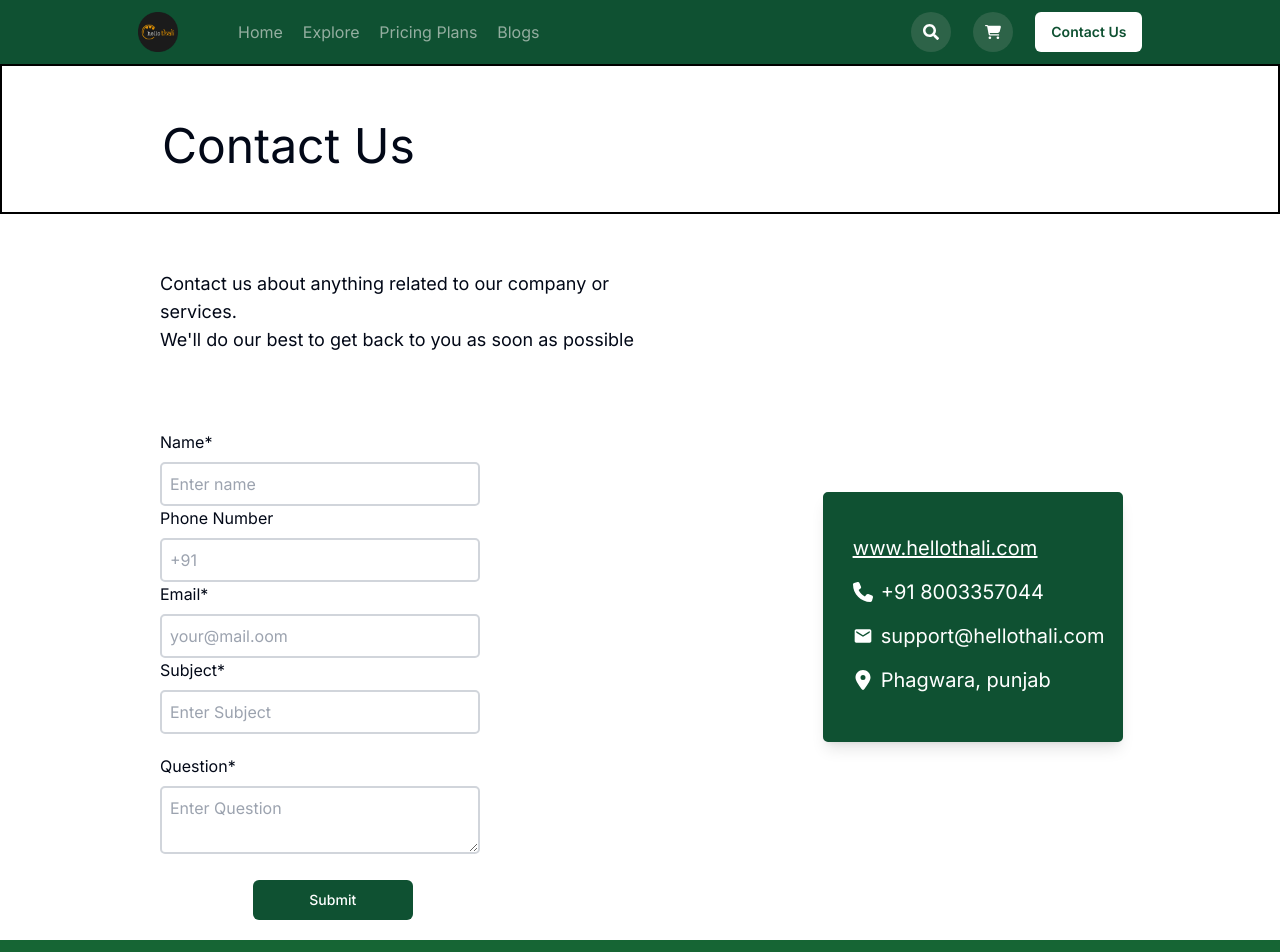
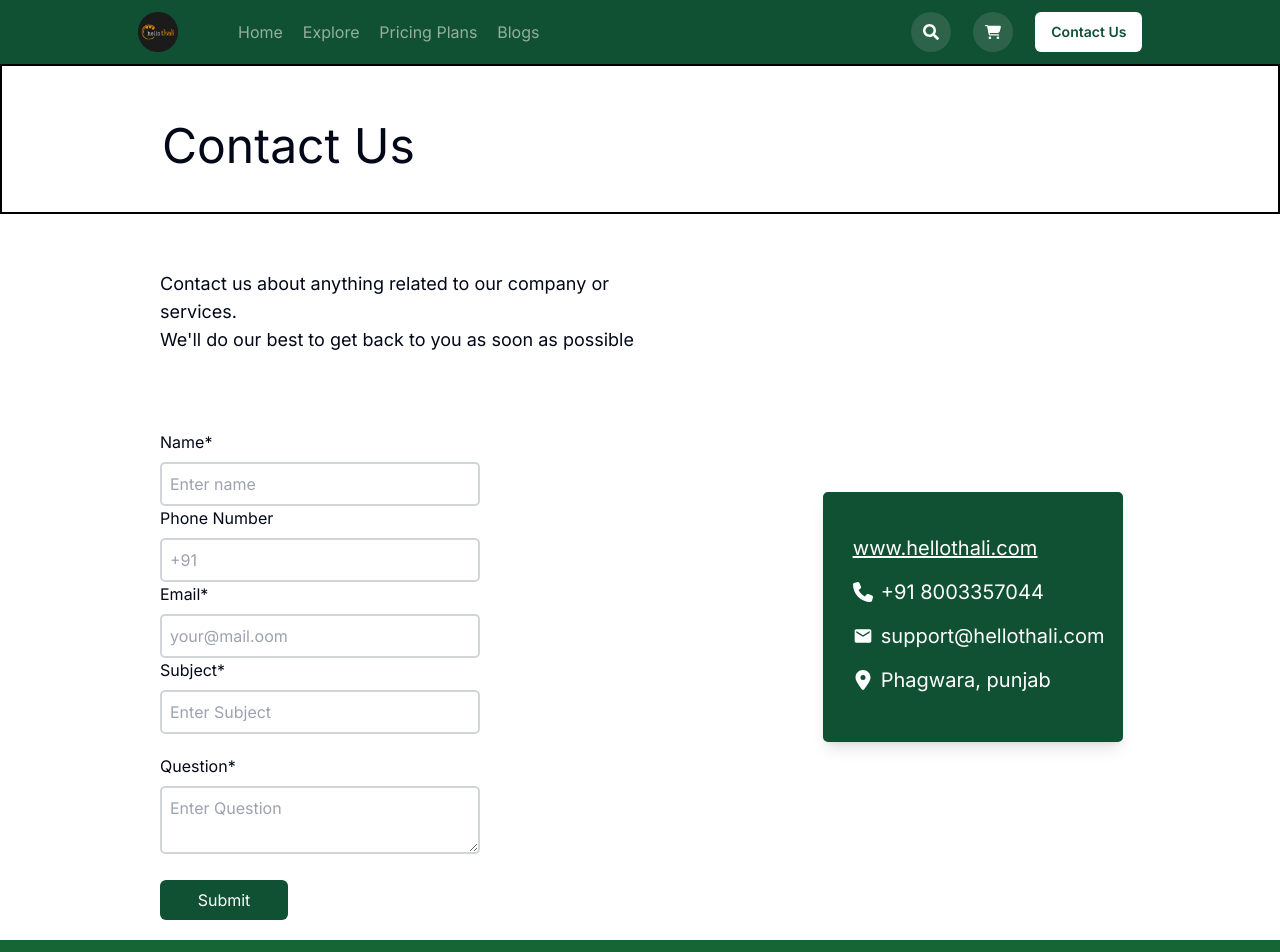
Before and after one commit to mxhiyy/hello-thali, a Next.js app: page /contact-us in a window 1280 px wide. Shown: the top 952 px of the page. Built offline with nearby package versions, Linux system fonts and the light colour scheme.

Commit message:
emailJS updated

```diff
--- a/app/(root)/(home)/contact-us/page.jsx
+++ b/app/(root)/(home)/contact-us/page.jsx
@@ -1,12 +1,33 @@
 "use client";
 
-import { Button } from "@/components/ui/button";
 import Link from "next/link";
 import { FaPhone } from "react-icons/fa6";
 import { MdEmail } from "react-icons/md";
 import { FaLocationDot } from "react-icons/fa6";
+import { useRef } from "react";
+import emailjs from '@emailjs/browser';
+
 
 const Contactpage = () => {
+  const form  = useRef();
+
+  const sendEmail = (e) => {
+    e.preventDefault();
+
+    emailjs
+      .sendForm('service_y2m6k1k', 'template_m1xbwyw', form.current, {
+        publicKey: 'rLH_300giKWQylT-N',
+      })
+      .then(
+        () => {
+          console.log('SUCCESS!');
+        },
+        (error) => {
+          console.log('FAILED...', error.text);
+        },
+      );
+      e.target.reset();
+  };
   return (
     <main>
       {/* ========== Contact us Image background ========*/}
@@ -24,10 +45,11 @@
             Contact us about anything related to our company or services. <br />{" "}
             We'll do our best to get back to you as soon as possible
           </p>
-          <form className="text-base ml-10 mt-14 xl:ml-40">
+          <form ref={form} onSubmit={sendEmail} className="text-base ml-10 mt-14 xl:ml-40">
             {/* =============== name section ============= */}
             <label className="block md:inline-block mt-5 md:mr-40">Name*</label>
             <input
+              name="user_name"
               className="p-2 w-[80vw] mt-2 border-2 border-gray-300 rounded-5 sm:w-[90vw] md:w-[70vw] xl:w-[25vw]"
               type="text"
               placeholder="Enter name"
@@ -39,6 +61,7 @@
               Phone Number
             </label>
             <input
+              name="user_phonenumber"
               className="p-2 w-[80vw] mt-2 border-2 border-gray-300 rounded-5 sm:w-[90vw] md:w-[70vw] xl:w-[25vw]"
               type="text"
               placeholder="+91 "
@@ -49,6 +72,7 @@
               Email*
             </label>
             <input
+              name="user_email"
               className="p-2 w-[80vw] mt-2 border-2 border-gray-300 rounded-5 sm:w-[90vw] md:w-[70vw] xl:w-[25vw]"
               type="text"
               placeholder="your@mail.oom"
@@ -60,6 +84,7 @@
               Subject*
             </label>
             <input
+              name="user_subject"
               className="p-2 w-[80vw] mt-2 border-2 border-gray-300 rounded-5 sm:w-[90vw] md:w-[70vw] xl:w-[25vw]"
               type="text"
               placeholder="Enter Subject"
@@ -71,19 +96,19 @@
               Question*
             </label>
             <textarea
+              name="user_message"
               className="p-2 w-[80vw] mt-2 border-2 border-gray-300 rounded-5 sm:w-[90vw] md:w-[70vw] xl:w-[25vw]"
               type="text"
               placeholder="Enter Question"
               required
             ></textarea>
+
+            <button type="submit" className="bg-green-1 flex justify-center mb-5 text-white p-2 rounded-md w-30 sm:w-40 xl:mt-5 xl:w-[8rem] ">
+              Submit
+            </button>
           </form>
 
           {/* ========= Form Submit Button ============ */}
-          <div className="w-full flex justify-center mb-5">
-            <Button className="bg-green-1 text-white w-30 sm:w-40 xl:mt-5">
-              Submit
-            </Button>
-          </div>
         </div>
 
         {/* ========== Contact us Details Card ============ */}
--- a/app/layout.js
+++ b/app/layout.js
@@ -1,8 +1,7 @@
 
 import { Inter } from "next/font/google";
 import "./globals.css";
-import Navbar from "@/components/Navbar";
-import Footer from "@/components/Footer";
+
 
 const inter = Inter({ subsets: ["latin"] });
 
--- a/package.json
+++ b/package.json
@@ -9,6 +9,7 @@
     "lint": "next lint"
   },
   "dependencies": {
+    "@emailjs/browser": "^4.3.3",
     "@hookform/resolvers": "^3.3.4",
     "@radix-ui/react-dialog": "^1.0.5",
     "@radix-ui/react-label": "^2.0.2",
```
Also changed, not shown: 1 other file (tests, documents, lock files or other folders).
